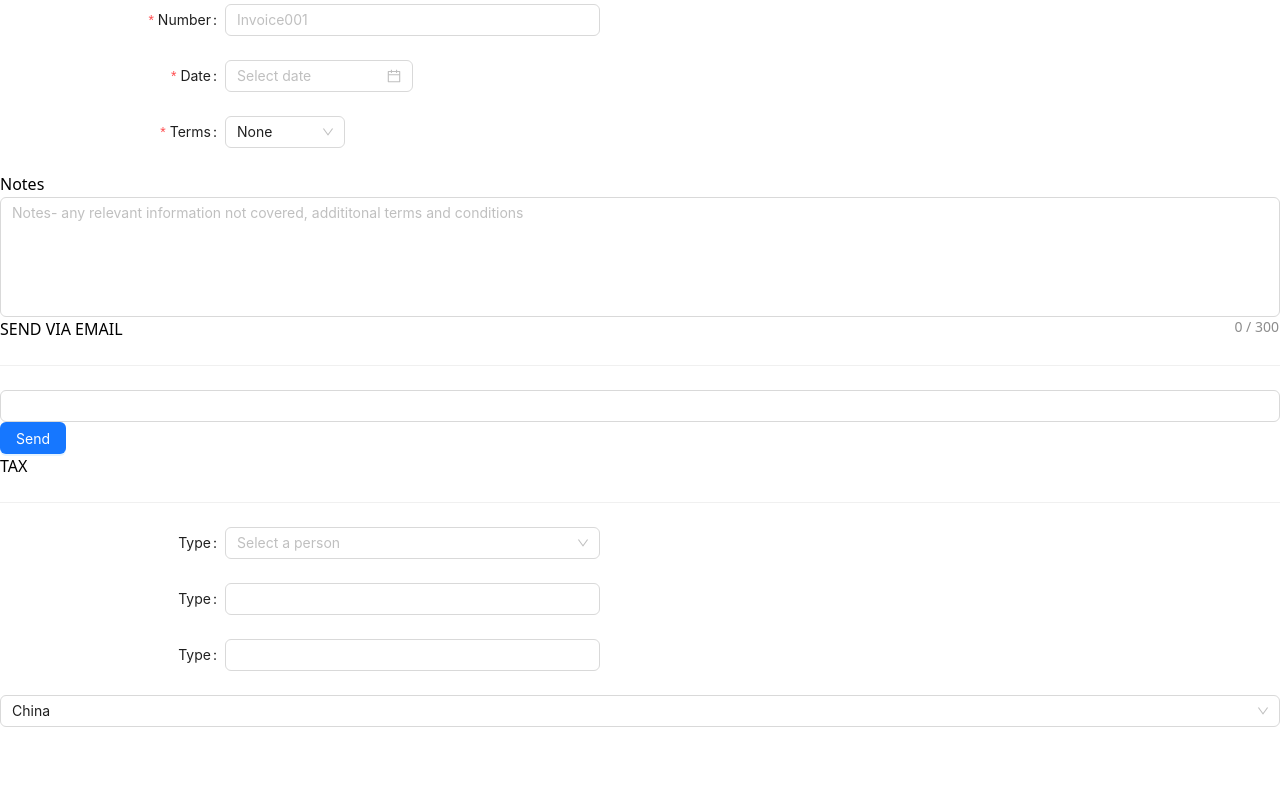
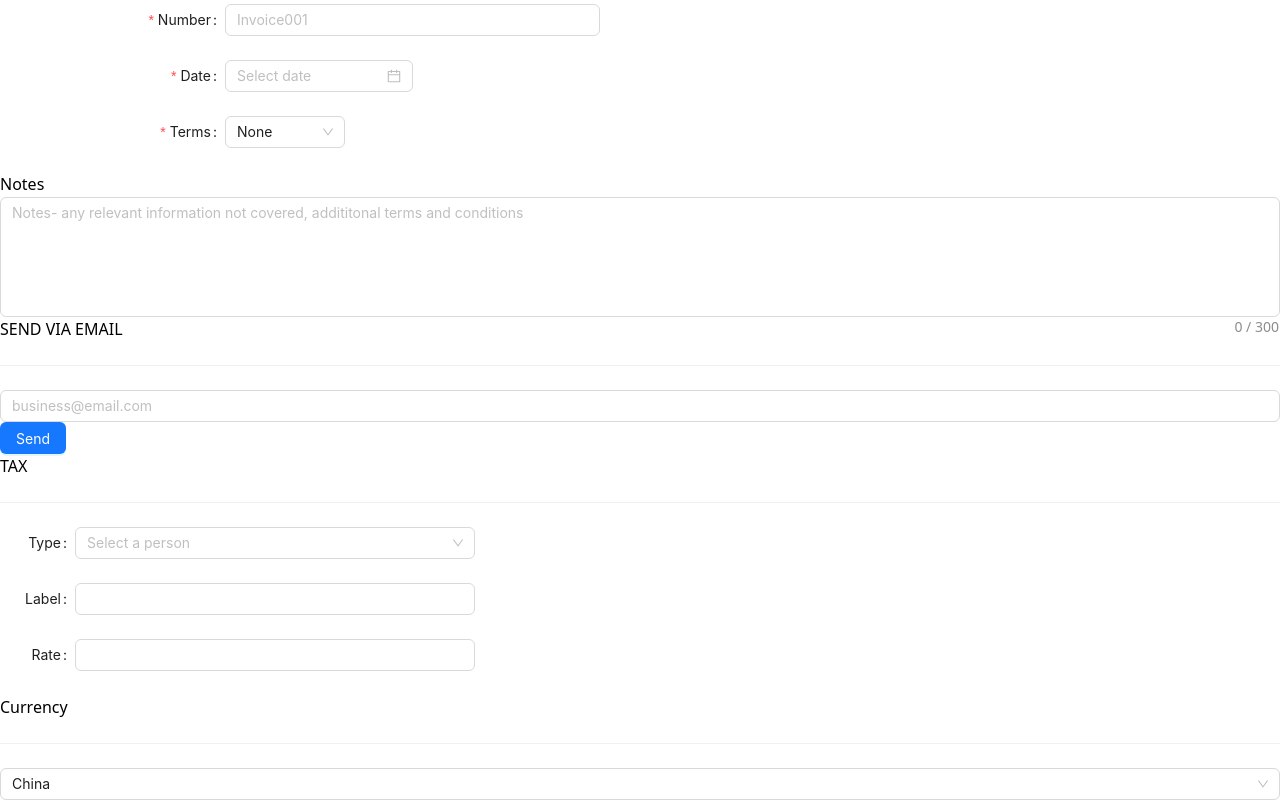
Before and after one commit to LouisMuriuki/InvoiceGenerator, a React (Vite) app: page / in a window 1280 px wide. Shown: the part 1131-1931 px from the top of the page. Before the commit the page ends 1858 px from the top, so only its background shows below. Built offline with nearby package versions, Linux system fonts and the light colour scheme.

Commit message:
collect data

```diff
--- a/src/Pages/InvoiceEdit/components/ReceiptientAnd Sender/ReceiptientandSender.tsx
+++ b/src/Pages/InvoiceEdit/components/ReceiptientAnd Sender/ReceiptientandSender.tsx
@@ -94,7 +94,7 @@ const ReceiptientandSender = () => {
   {
     name: "address",
     label: "Address",
-    required: true,
+    required: false,
     message: "Please input your Address",
     visible: true,
     placeholder: "123 Main St"
@@ -102,7 +102,7 @@ const ReceiptientandSender = () => {
   {
     name: "city",
     label: "City",
-    required: true,
+    required: false,
     message: "Please input your City",
     visible: true,
     placeholder: "New York"
@@ -110,7 +110,7 @@ const ReceiptientandSender = () => {
   {
     name: "zipcode",
     label: "Zip Code",
-    required: true,
+    required: false,
     message: "Please input your Zip Code",
     visible: true,
     placeholder: "10001"
--- a/src/components/Sidebar/SideBar.tsx
+++ b/src/components/Sidebar/SideBar.tsx
@@ -1,15 +1,19 @@
-
 import ViewOptions from "./components/ViewOptions";
 import Currency from "./components/Currency";
 import Tax from "./components/Tax";
 
-
 const SideBar = () => {
   return (
     <div className="flex flex-col py-16 px-4">
-    <ViewOptions/>
-    <Tax/>
-    <Currency/>
+      <div className="mb-10">
+        <ViewOptions />
+      </div>
+      <div className="mb-10">
+        <Tax />
+      </div>
+      <div className="mb-10">
+        <Currency />
+      </div>
     </div>
   );
 };
--- a/src/components/Sidebar/components/Currency.tsx
+++ b/src/components/Sidebar/components/Currency.tsx
@@ -1,4 +1,4 @@
-import { Select, Space } from "antd";
+import { Select, Space ,Divider} from "antd";
 const { Option } = Select;
 
 const handleChange = (value: string[]) => {
@@ -7,6 +7,8 @@ const handleChange = (value: string[]) => {
 const Currency = () => {
   return (
     <div className="flex flex-col">
+      <p className="flex font-semibold">Currency</p>
+      <Divider className="border border-black mt-1" />
       <Select
         style={{ width: "100%" }}
         placeholder="select one country"
--- a/src/components/Sidebar/components/Tax.tsx
+++ b/src/components/Sidebar/components/Tax.tsx
@@ -1,4 +1,4 @@
-import { Form, Select, Input ,Divider} from "antd";
+import { Form, Select, Input, Divider } from "antd";
 const Tax = () => {
   const onChange = (value: string) => {
     console.log(`selected ${value}`);
@@ -10,11 +10,11 @@ const Tax = () => {
 
   return (
     <div className="flex flex-col">
-      <p className="font-semibold">TAX</p>
-      <Divider className="border border-black p-0" />
+      <p className=" flex font-semibold">TAX</p>
+      <Divider className="border border-black mt-1" />
       <Form
         name="basic"
-        labelCol={{ span: 9 }}
+        labelCol={{ span: 3 }}
         wrapperCol={{ span: 16 }}
         style={{ maxWidth: 600 }}
         initialValues={{ remember: true }}
@@ -48,10 +48,10 @@ const Tax = () => {
             ]}
           />
         </Form.Item>
-        <Form.Item label={"Type"} name={"type"}>
+        <Form.Item label={"Label"} name={"label"}>
           <Input type="number" />
         </Form.Item>
-        <Form.Item label={"Type"} name={"type"}>
+        <Form.Item label={"Rate"} name={"rate"}>
           <Input type="number" />
         </Form.Item>
       </Form>
--- a/src/components/Sidebar/components/ViewOptions.tsx
+++ b/src/components/Sidebar/components/ViewOptions.tsx
@@ -1,14 +1,20 @@
-
 import { Divider, Input, Button } from "antd";
 const ViewOptions = () => {
   return (
     <div className="flex flex-col">
-    <p className="font-semibold leading-none">SEND VIA EMAIL</p>
-    <Divider  className="border leading-none border-black p-0" />
-    <Input />
-    <Button type="primary">Send</Button>
-  </div>
-  )
-}
+      <p className="flex font-semibold">SEND VIA EMAIL</p>
+      <Divider className="border border-black mt-1" />
+      <Input placeholder="business@email.com" />
+      <div className="flex items-center justify-center pt-4 w-full ">
+        <Button
+          type="primary"
+          className="flex items-center w-full justify-center bg-blue-500 text-white"
+        >
+          Send
+        </Button>
+      </div>
+    </div>
+  );
+};
 
-export default ViewOptions
+export default ViewOptions;
```
Also changed, not shown: src/components/Sidebar/components/Download.tsx (added, +9 -0 lines), src/layout/InvoiceTop.tsx (+15 -8 lines).
